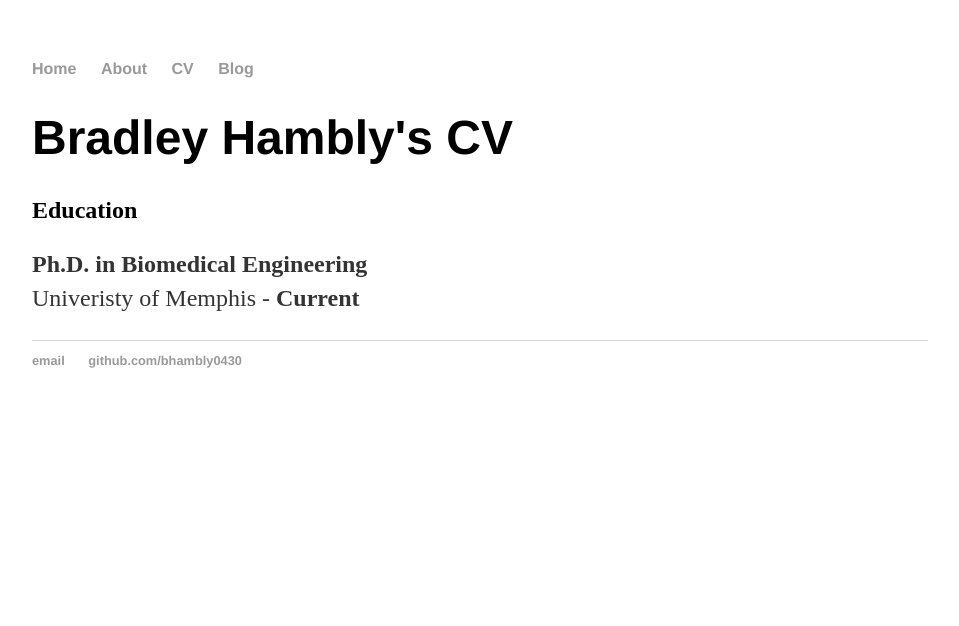
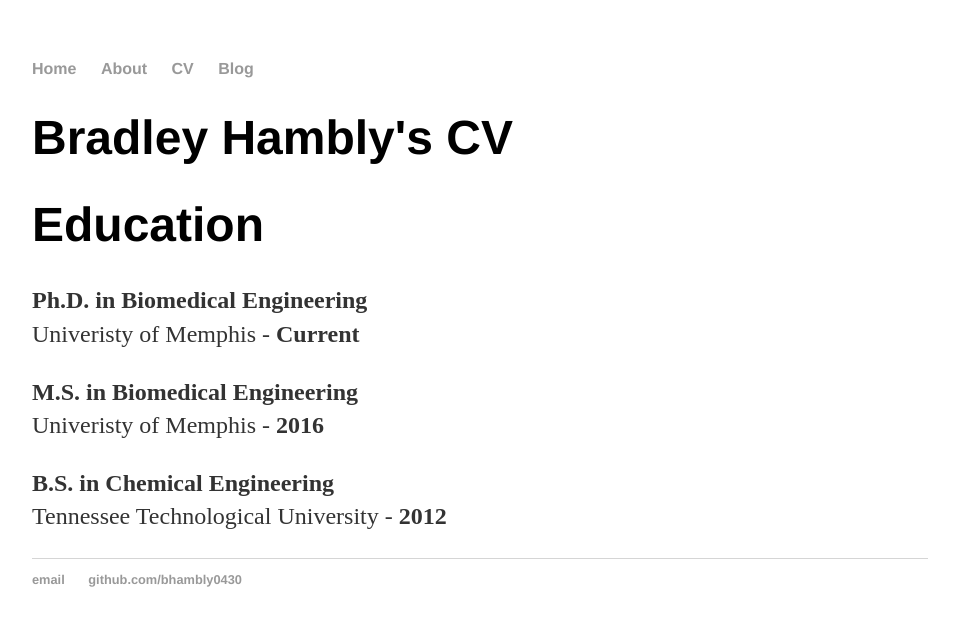
Before and after one commit to bhambly0430/bhambly0430.github.io, a Jekyll site: the page built from CV/index.html, in a window 1280 px wide. Shown: the top 626 px of the page, without its empty margins (160-1119 px from the left). Built offline with Jekyll 4.4.1, drawn with Linux system fonts in a browser that asks for light colours.

Commit message:
CV update
CV

```diff
--- a/CV/index.html
+++ b/CV/index.html
@@ -4,10 +4,14 @@ title: Bradley Hambly's CV
 ---
 <div class="blurb">
 <h1>Bradley Hambly's CV </h1>
-<h2>Education</h2>
+<h1>Education</h1>
 <p><b>Ph.D. in Biomedical Engineering</b></br>
 Univeristy of Memphis - <b>Current</b>
 </p>
-
-
+<p><b>M.S. in Biomedical Engineering</b></br>
+Univeristy of Memphis - <b>2016</b>
+</p>
+<p><b>B.S. in Chemical Engineering</b></br>
+Tennessee Technological University - <b>2012</b>
+</p>
 </div><!-- /.blurb -->
```
